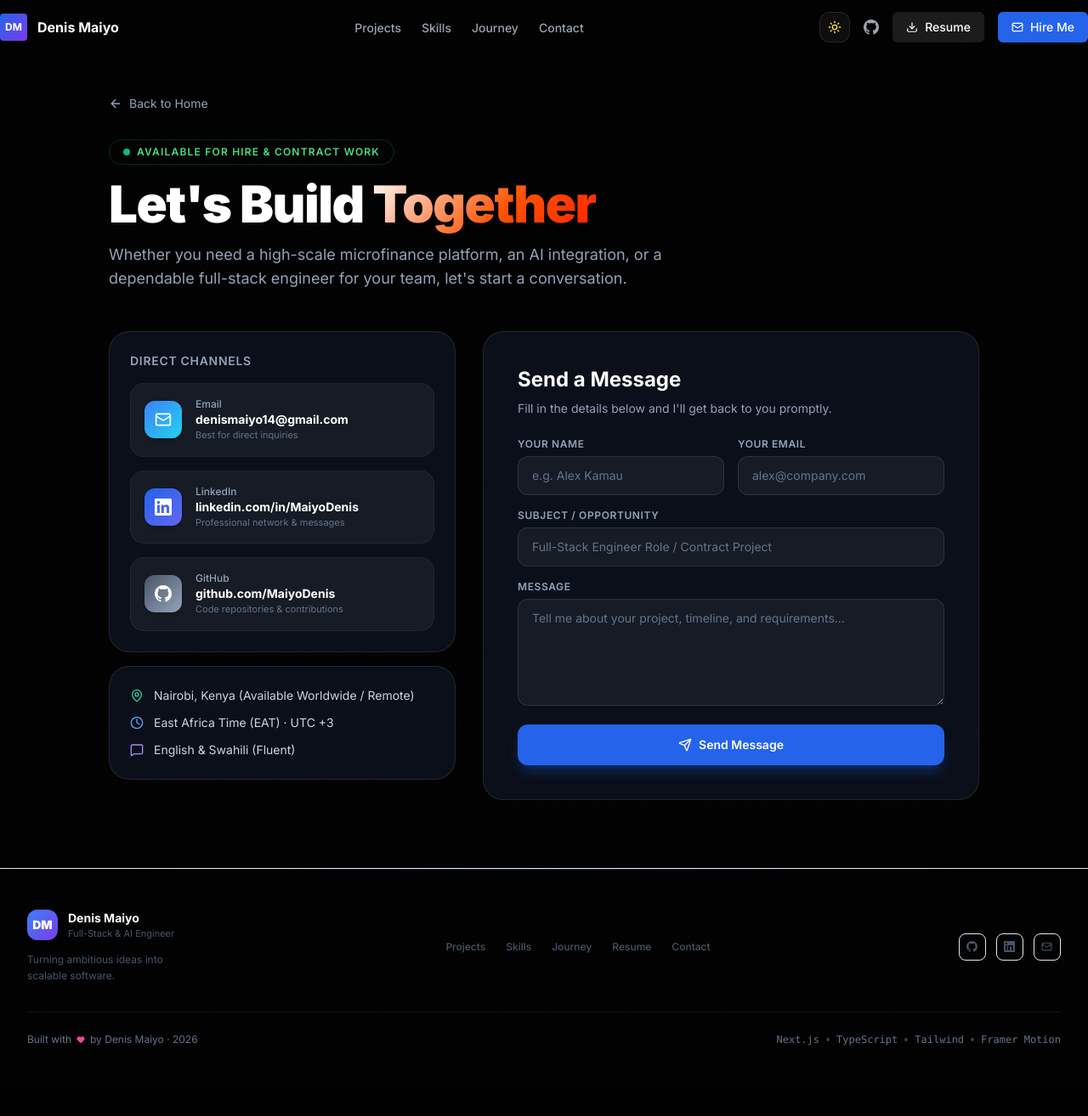
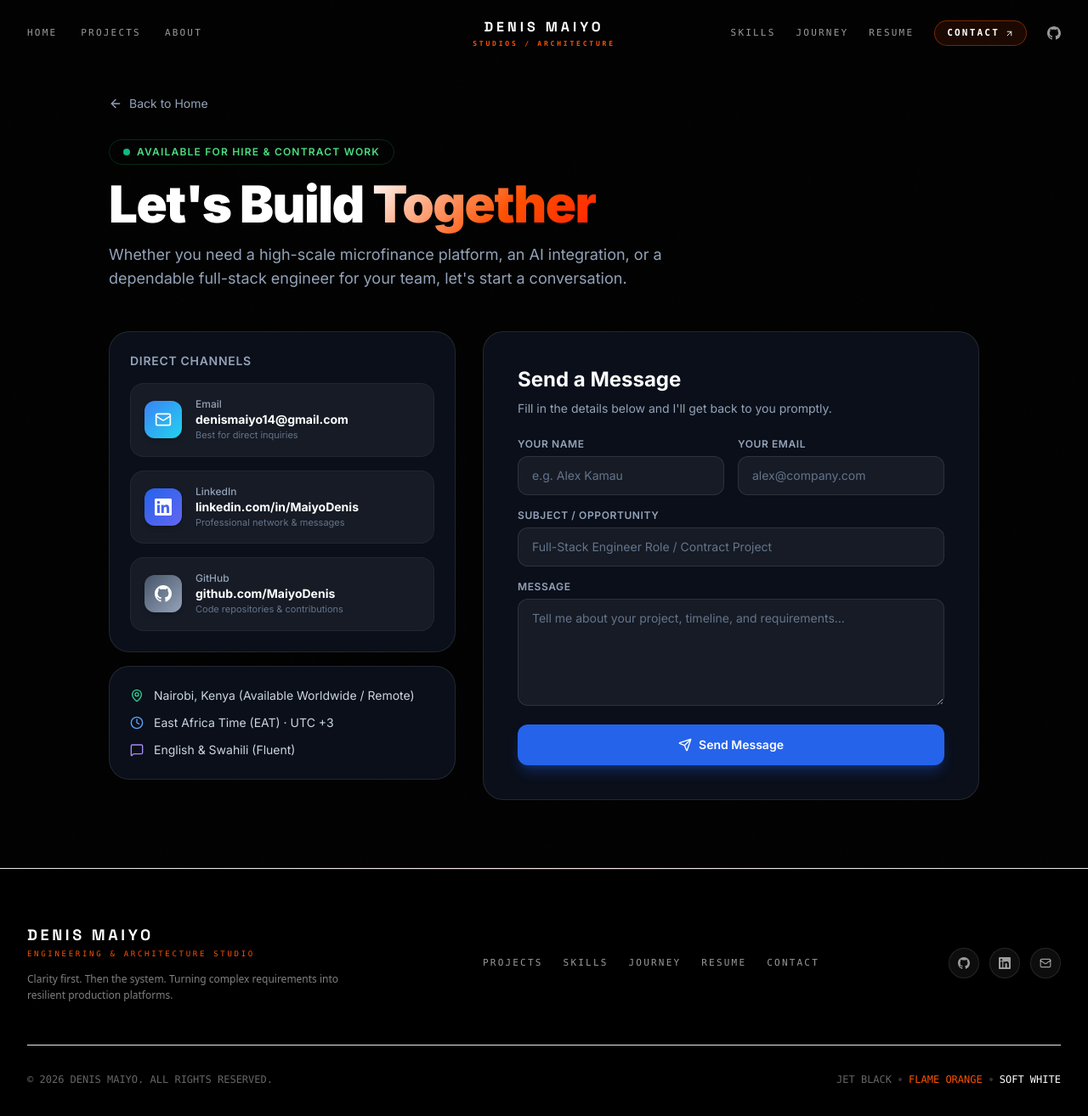
Before and after one commit to MaiyoDenis/personal_website, a Next.js app: page /contact in a window 1280 px wide. Shown: the top 1314 px of the page at 85% size. Before the commit the page ends 1280 px from the top, so only its background shows below. Built offline with nearby package versions, Linux system fonts and the light colour scheme.

Commit message:
feat(layout): apply editorial styling and flame accents to navbar and footer

```diff
--- a/components/layout/Footer.tsx
+++ b/components/layout/Footer.tsx
@@ -1,13 +1,13 @@
 import Link from "next/link";
-import { Mail, Heart } from "lucide-react";
+import { Mail, ArrowUpRight } from "lucide-react";
 import { GithubIcon, LinkedinIcon } from "@/components/ui/Icons";
 
 const navLinks = [
-  { name: "Projects", href: "/#projects" },
-  { name: "Skills", href: "/#skills" },
-  { name: "Journey", href: "/#journey" },
-  { name: "Resume", href: "/resume" },
-  { name: "Contact", href: "/contact" },
+  { name: "PROJECTS", href: "/#projects" },
+  { name: "SKILLS", href: "/#skills" },
+  { name: "JOURNEY", href: "/#journey" },
+  { name: "RESUME", href: "/resume" },
+  { name: "CONTACT", href: "/contact" },
 ];
 
 const social = [
@@ -18,36 +18,34 @@ const social = [
 
 export default function Footer() {
   return (
-    <footer className="relative overflow-hidden border-t border-white/6">
-      {/* Top gradient line */}
-      <div className="absolute inset-x-0 top-0 h-px bg-gradient-to-r from-transparent via-blue-500/30 to-transparent" />
+    <footer className="relative overflow-hidden border-t border-white/8 bg-black py-16">
+      {/* Top Flame accent line */}
+      <div className="absolute inset-x-0 top-0 h-px bg-gradient-to-r from-transparent via-[#FE5101]/40 to-transparent" />
 
-      <div className="mx-auto max-w-7xl px-6 py-12 lg:px-8">
-        <div className="flex flex-col items-center gap-8 md:flex-row md:justify-between">
+      <div className="mx-auto max-w-7xl px-6 lg:px-8">
+        <div className="flex flex-col md:flex-row items-start md:items-center justify-between gap-8 pb-12 border-b border-white/8">
           {/* Brand */}
           <div>
-            <Link href="/" className="group flex items-center gap-3">
-              <div className="relative flex h-9 w-9 items-center justify-center rounded-xl overflow-hidden">
-                <div className="absolute inset-0 bg-gradient-to-br from-blue-500 to-violet-600" />
-                <span className="relative z-10 text-sm font-black text-white">DM</span>
-              </div>
-              <div>
-                <p className="text-sm font-bold text-white">Denis Maiyo</p>
-                <p className="text-[11px] text-slate-600">Full-Stack & AI Engineer</p>
-              </div>
+            <Link href="/" className="group flex flex-col">
+              <span className="font-display font-black tracking-[0.2em] text-lg text-white group-hover:text-[#FE5101] transition-colors uppercase">
+                DENIS MAIYO
+              </span>
+              <span className="text-[9px] tracking-[0.3em] text-[#FE5101] font-mono uppercase mt-0.5">
+                ENGINEERING &amp; ARCHITECTURE STUDIO
+              </span>
             </Link>
-            <p className="mt-3 text-xs text-slate-600 max-w-[200px] leading-relaxed">
-              Turning ambitious ideas into scalable software.
+            <p className="mt-3 text-xs text-white/50 max-w-sm leading-relaxed font-sans">
+              Clarity first. Then the system. Turning complex requirements into resilient production platforms.
             </p>
           </div>
 
           {/* Nav links */}
-          <nav className="flex items-center gap-6">
+          <nav className="flex flex-wrap items-center gap-6">
             {navLinks.map((link) => (
               <Link
                 key={link.name}
                 href={link.href}
-                className="text-xs text-slate-600 transition-colors hover:text-slate-300 font-medium"
+                className="font-mono text-[11px] tracking-[0.2em] text-white/60 transition-colors hover:text-white uppercase"
               >
                 {link.name}
               </Link>
@@ -63,30 +61,24 @@ export default function Footer() {
                 target={href.startsWith("http") ? "_blank" : undefined}
                 rel={href.startsWith("http") ? "noopener noreferrer" : undefined}
                 aria-label={label}
-                className="flex h-8 w-8 items-center justify-center rounded-lg border border-white/8 bg-white/3 text-slate-600 transition-all hover:border-white/15 hover:text-white hover:bg-white/6"
+                className="flex h-9 w-9 items-center justify-center rounded-full border border-white/10 bg-white/5 text-white/60 transition-all hover:border-[#FE5101]/50 hover:bg-[#FE5101]/10 hover:text-white"
               >
-                <Icon size={13} />
+                <Icon size={14} />
               </Link>
             ))}
           </div>
         </div>
 
-        {/* Bottom bar */}
-        <div className="mt-8 flex flex-col items-center justify-between gap-4 border-t border-white/5 pt-6 md:flex-row md:gap-2">
-          <p className="flex items-center gap-1.5 text-xs text-slate-500">
-            Built with
-            <Heart size={10} className="text-pink-500 fill-pink-500" />
-            by Denis Maiyo · {new Date().getFullYear()}
-          </p>
-          <div className="flex flex-wrap items-center justify-center gap-2 text-xs font-mono text-slate-500">
-            <span>Next.js</span>
-            <span className="h-1 w-1 rounded-full bg-slate-700" />
-            <span>TypeScript</span>
-            <span className="h-1 w-1 rounded-full bg-slate-700" />
-            <span>Tailwind</span>
-            <span className="h-1 w-1 rounded-full bg-slate-700" />
-            <span>Framer Motion</span>
-          </div>
+        {/* Bottom copyright & credits */}
+        <div className="pt-8 flex flex-col sm:flex-row items-center justify-between gap-4 text-xs font-mono text-white/40">
+          <span>&copy; {new Date().getFullYear()} DENIS MAIYO. ALL RIGHTS RESERVED.</span>
+          <span className="flex items-center gap-2">
+            <span>JET BLACK</span>
+            <span className="h-1 w-1 rounded-full bg-white/20" />
+            <span className="text-[#FE5101]">FLAME ORANGE</span>
+            <span className="h-1 w-1 rounded-full bg-white/20" />
+            <span className="text-white">SOFT WHITE</span>
+          </span>
         </div>
       </div>
     </footer>
--- a/components/layout/Navbar.tsx
+++ b/components/layout/Navbar.tsx
@@ -2,37 +2,29 @@
 
 import Link from "next/link";
 import { useState, useEffect } from "react";
-import { motion, AnimatePresence, Variants } from "framer-motion";
-import { Menu, X, Mail, Download } from "lucide-react";
+import { motion, AnimatePresence } from "framer-motion";
+import { Menu, X, ArrowUpRight } from "lucide-react";
 import { GithubIcon } from "@/components/ui/Icons";
-import ThemeToggle from "@/components/layout/ThemeToggle";
 
-const navItems = [
-  { name: "Projects", href: "/#projects" },
-  { name: "Skills",   href: "/#skills"   },
-  { name: "Journey",  href: "/#journey"  },
-  { name: "Contact",  href: "/contact"   },
+const leftNav = [
+  { name: "HOME", href: "/" },
+  { name: "PROJECTS", href: "/#projects" },
+  { name: "ABOUT", href: "/#about" },
+];
+
+const rightNav = [
+  { name: "SKILLS", href: "/#skills" },
+  { name: "JOURNEY", href: "/#journey" },
+  { name: "RESUME", href: "/resume" },
+  { name: "CONTACT", href: "/contact" },
 ];
 
 export default function Navbar() {
   const [open, setOpen] = useState(false);
   const [scrolled, setScrolled] = useState(false);
 
-  const navContainer: Variants = {
-    hidden: { opacity: 0 },
-    show: {
-      opacity: 1,
-      transition: { staggerChildren: 0.1, delayChildren: 0.1 },
-    },
-  };
-
-  const navItem: Variants = {
-    hidden: { opacity: 0, y: -10 },
-    show: { opacity: 1, y: 0, transition: { type: "spring", stiffness: 50 } },
-  };
-
   useEffect(() => {
-    const onScroll = () => setScrolled(window.scrollY > 30);
+    const onScroll = () => setScrolled(window.scrollY > 20);
     window.addEventListener("scroll", onScroll, { passive: true });
     return () => window.removeEventListener("scroll", onScroll);
   }, []);
@@ -41,125 +33,101 @@ export default function Navbar() {
     <>
       <header
         className={`fixed top-0 left-0 right-0 z-50 transition-all duration-300 ${
-          scrolled ? "bg-[#050505]/80 backdrop-blur-md border-b border-white/10" : "bg-transparent"
+          scrolled
+            ? "bg-black/85 backdrop-blur-xl border-b border-white/8 py-3.5"
+            : "bg-transparent py-5"
         }`}
       >
-        <div className="container mx-auto flex h-16 items-center justify-between">
-          <motion.div
-            initial={{ opacity: 0, x: -20 }}
-            animate={{ opacity: 1, x: 0 }}
-            transition={{ duration: 0.5 }}
-          >
-            <Link href="/" className="flex items-center gap-3">
-              <div className="flex h-8 w-8 items-center justify-center rounded bg-gradient-to-br from-blue-600 to-violet-600 text-xs font-bold text-white">
-                DM
-              </div>
-              <span className="font-bold text-white hidden sm:block">Denis Maiyo</span>
+        <div className="max-w-7xl mx-auto px-6 lg:px-8 flex items-center justify-between">
+          {/* ── Left Nav (Desktop) ── */}
+          <nav className="hidden md:flex items-center gap-7 w-1/3">
+            {leftNav.map((item) => (
+              <Link
+                key={item.name}
+                href={item.href}
+                className="font-mono text-[11px] tracking-[0.2em] text-white/60 hover:text-white transition-colors duration-200 uppercase"
+              >
+                {item.name}
+              </Link>
+            ))}
+          </nav>
+
+          {/* ── Center Studio Logo (Image 1 "KONTOUR STUDIOS" Signature) ── */}
+          <div className="flex justify-center flex-1 md:flex-initial md:w-1/3">
+            <Link href="/" className="flex flex-col items-center group text-center">
+              <span className="font-display font-extrabold tracking-[0.25em] text-sm md:text-base text-white group-hover:text-[#FE5101] transition-colors duration-300 uppercase leading-tight">
+                DENIS MAIYO
+              </span>
+              <span className="text-[8px] tracking-[0.35em] text-[#FE5101] font-mono uppercase mt-0.5 font-bold">
+                STUDIOS / ARCHITECTURE
+              </span>
             </Link>
-          </motion.div>
+          </div>
 
-          {/* Desktop Nav */}
-          <motion.nav
-            variants={navContainer}
-            initial="hidden"
-            animate="show"
-            className="hidden md:flex items-center gap-6"
-          >
-            {navItems.map((item) => (
-              <motion.div key={item.name} variants={navItem}>
-                <Link
-                  href={item.href}
-                  className="text-sm font-medium text-gray-400 hover:text-white transition-colors"
-                >
-                  {item.name}
-                </Link>
-              </motion.div>
+          {/* ── Right Nav (Desktop) ── */}
+          <div className="hidden md:flex items-center justify-end gap-6 w-1/3">
+            {rightNav.map((item) => (
+              <Link
+                key={item.name}
+                href={item.href}
+                className={`font-mono text-[11px] tracking-[0.2em] transition-colors duration-200 uppercase ${
+                  item.name === "CONTACT"
+                    ? "inline-flex items-center gap-1.5 px-3.5 py-1.5 rounded-full border border-[#FE5101]/40 bg-[#FE5101]/10 text-white hover:bg-[#FE5101] hover:text-black font-semibold"
+                    : "text-white/60 hover:text-white"
+                }`}
+              >
+                {item.name}
+                {item.name === "CONTACT" && <ArrowUpRight size={11} />}
+              </Link>
             ))}
-          </motion.nav>
-
-          {/* Desktop CTAs */}
-          <motion.div
-            initial={{ opacity: 0, x: 20 }}
-            animate={{ opacity: 1, x: 0 }}
-            transition={{ duration: 0.5 }}
-            className="hidden md:flex items-center gap-4"
-          >
-            <ThemeToggle />
             <Link
               href="https://github.com/MaiyoDenis"
               target="_blank"
-              className="text-gray-400 hover:text-white transition-colors"
+              rel="noopener noreferrer"
+              aria-label="GitHub"
+              className="text-white/60 hover:text-white transition-colors"
             >
-              <GithubIcon size={18} />
+              <GithubIcon size={16} />
             </Link>
-            <Link
-              href="/resume"
-              className="flex items-center gap-2 rounded-md bg-white/10 px-4 py-2 text-sm font-medium text-white hover:bg-white/20 transition-colors"
-            >
-              <Download size={14} /> Resume
-            </Link>
-            <Link
-              href="#contact"
-              className="relative flex items-center gap-2 rounded-md bg-blue-600 px-4 py-2 text-sm font-medium text-white hover:bg-blue-700 transition-colors group overflow-hidden"
-            >
-              <div className="absolute inset-0 -z-10 bg-blue-400 opacity-0 group-hover:opacity-20 blur-md transition-opacity" />
-              <div className="absolute inset-0 -z-10 bg-gradient-to-r from-transparent via-white/20 to-transparent -translate-x-[150%] group-hover:animate-shimmer" />
-              <Mail size={14} /> Hire Me
-            </Link>
-          </motion.div>
+          </div>
 
-          {/* Mobile Toggle */}
+          {/* ── Mobile Hamburger ── */}
           <button
             onClick={() => setOpen(!open)}
-            className="md:hidden text-gray-400 hover:text-white"
+            aria-label="Toggle navigation"
+            className="md:hidden text-white/80 hover:text-white p-1"
           >
-            {open ? <X size={24} /> : <Menu size={24} />}
+            {open ? <X size={22} /> : <Menu size={22} />}
           </button>
         </div>
       </header>
 
-      {/* Mobile Menu */}
+      {/* ── Mobile Drawer ── */}
       <AnimatePresence>
         {open && (
           <motion.div
             initial={{ opacity: 0, y: -20 }}
             animate={{ opacity: 1, y: 0 }}
             exit={{ opacity: 0, y: -20 }}
-            className="fixed inset-0 z-40 bg-[#050505] pt-20 px-6 md:hidden"
+            className="fixed inset-0 z-40 bg-black/95 backdrop-blur-2xl pt-24 px-8 md:hidden flex flex-col justify-between pb-12"
           >
             <nav className="flex flex-col gap-6">
-              {navItems.map((item) => (
+              {[...leftNav, ...rightNav].map((item) => (
                 <Link
                   key={item.name}
                   href={item.href}
                   onClick={() => setOpen(false)}
-                  className="text-xl font-semibold text-gray-300 hover:text-white"
+                  className="font-display text-2xl font-bold tracking-tight text-white hover:text-[#FE5101] transition-colors"
                 >
                   {item.name}
                 </Link>
               ))}
-              <div className="h-px bg-white/10 my-4" />
-              <Link
-                href="https://github.com/MaiyoDenis"
-                className="flex items-center gap-3 text-lg text-gray-300"
-              >
-                <GithubIcon size={20} /> GitHub
-              </Link>
-              <Link
-                href="/resume"
-                onClick={() => setOpen(false)}
-                className="flex items-center gap-3 text-lg text-gray-300"
-              >
-                <Download size={20} /> View Resume
-              </Link>
-              <Link
-                href="#contact"
-                onClick={() => setOpen(false)}
-                className="flex items-center justify-center gap-2 mt-4 rounded-md bg-blue-600 py-3 text-lg font-medium text-white"
-              >
-                <Mail size={20} /> Hire Me
-              </Link>
             </nav>
+
+            <div className="pt-8 border-t border-white/10 flex items-center justify-between text-xs text-white/50 font-mono">
+              <span>DENIS MAIYO · STUDIO</span>
+              <span>NAIROBI, KE</span>
+            </div>
           </motion.div>
         )}
       </AnimatePresence>
```
